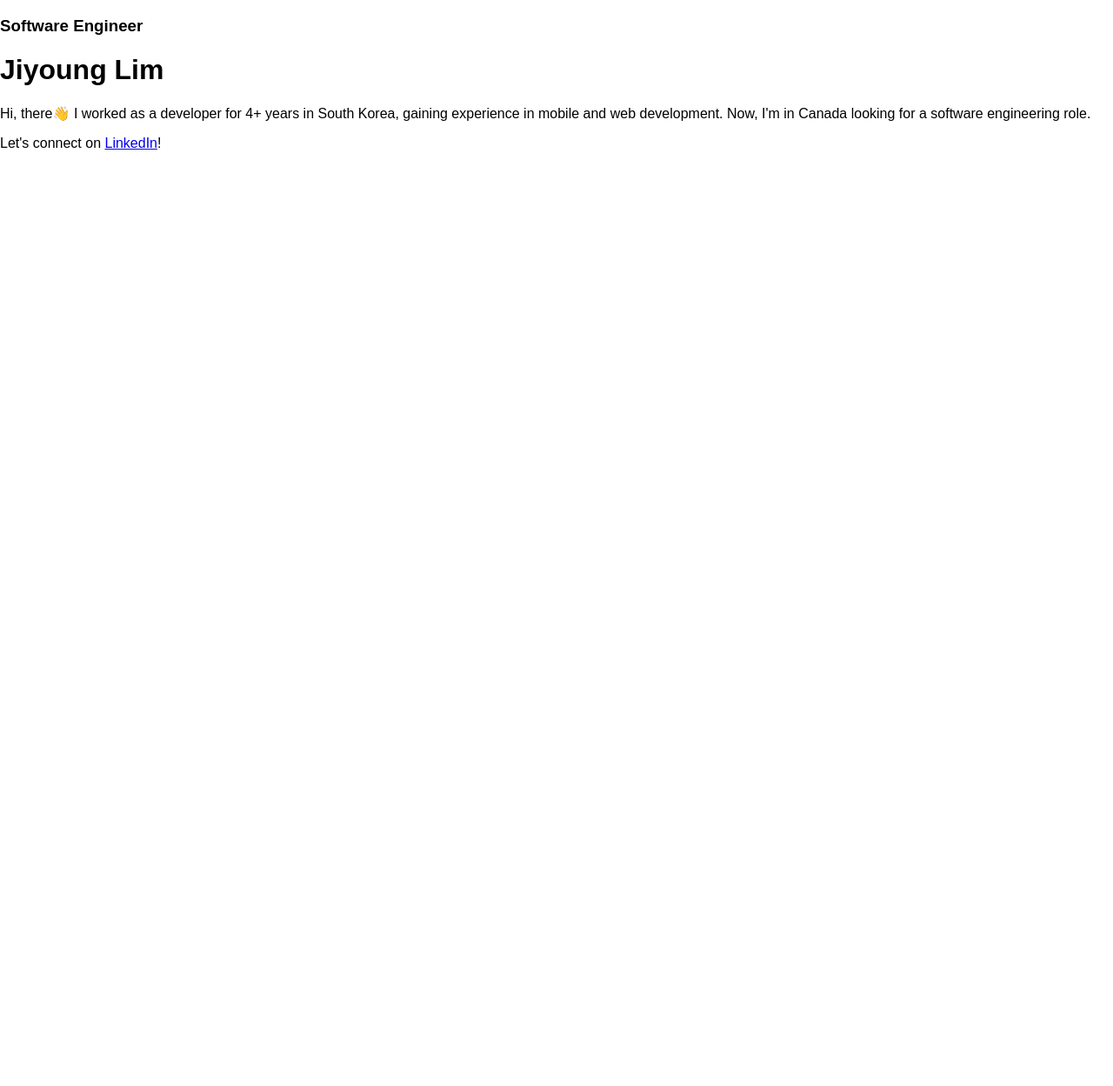
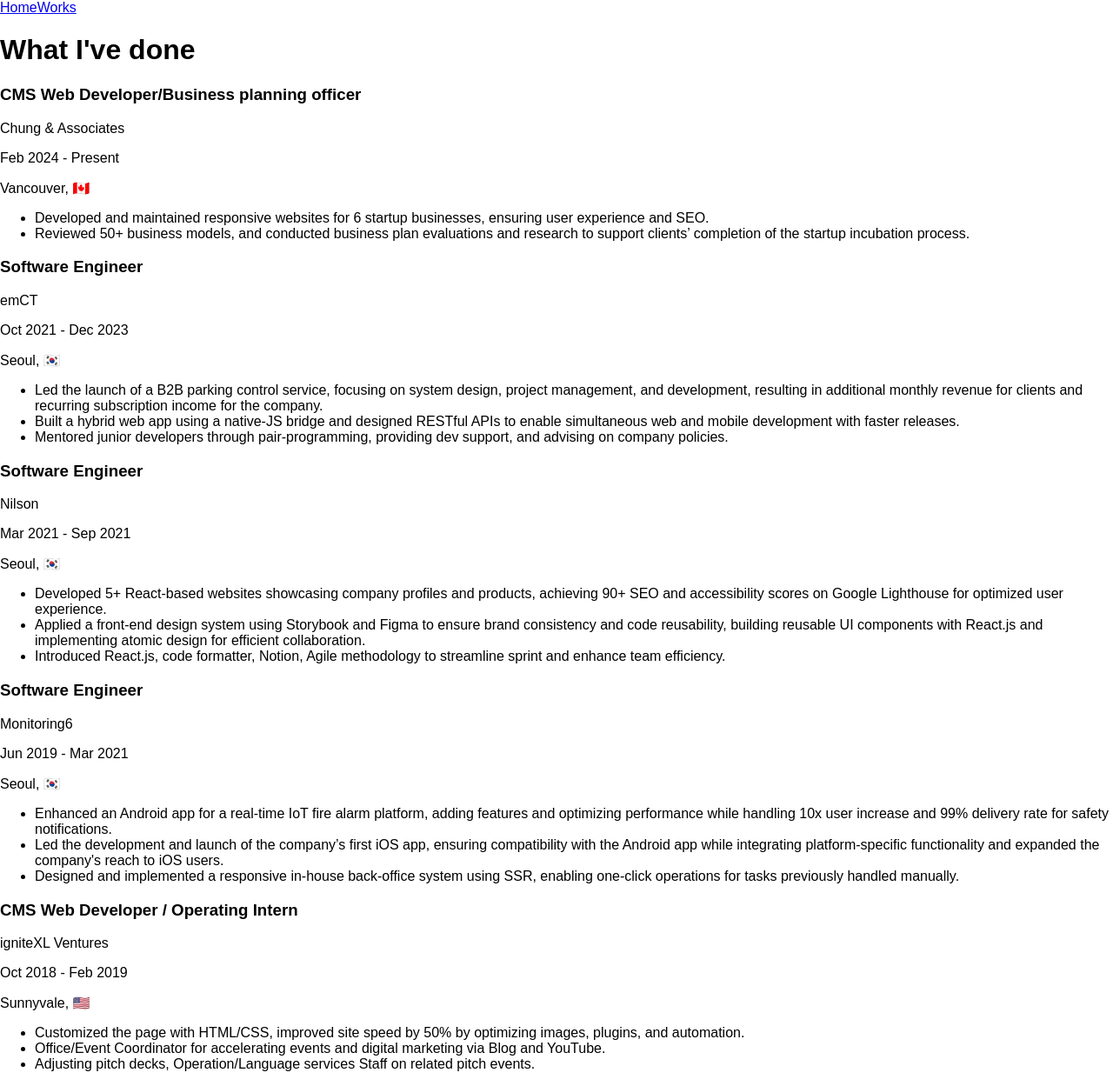
Before and after one commit to jylim-dev/jylim-dev.github.io, a React (Vite) app: page /works in a window 1280 px wide. Shown: the whole page at 87% size. Before the commit the page ends 800 px from the top, so only its background shows below. Built offline with nearby package versions, Linux system fonts and the light colour scheme; a web font is replaced by a local one.

Commit message:
add works

```diff
--- a/src/features/about/Container.tsx
+++ b/src/features/about/Container.tsx
@@ -1,5 +1,26 @@
 const AboutContainer = () => {
-  return <div></div>;
+  return (
+    <main>
+      <h3>Software Engineer</h3>
+      <h1>Jiyoung Lim</h1>
+      <p>
+        Hi, there👋 I worked as a developer for 4+ years in South Korea, gaining
+        experience in mobile and web development. Now, I'm in Canada looking for
+        a software engineering role.
+      </p>
+      <p>
+        Let's connect on{" "}
+        <a
+          href="https://www.linkedin.com/in/g0lim/"
+          target="_blank"
+          rel="noopener noreferrer"
+        >
+          LinkedIn
+        </a>
+        !
+      </p>
+    </main>
+  );
 };
 
 export default AboutContainer;
--- a/src/features/app/Container.tsx
+++ b/src/features/app/Container.tsx
@@ -1,29 +1,8 @@
+import { RouterProvider } from "react-router-dom";
+import Router from "./Router";
+
 function AppContainer() {
-  return (
-    <div className="App">
-      <header></header>
-      <main>
-        <h3>Software Engineer</h3>
-        <h1>Jiyoung Lim</h1>
-        <p>
-          Hi, there👋 I worked as a developer for 4+ years in South Korea,
-          gaining experience in mobile and web development. Now, I'm in Canada
-          looking for a software engineering role.
-        </p>
-        <p>
-          Let's connect on{" "}
-          <a
-            href="https://www.linkedin.com/in/g0lim/"
-            target="_blank"
-            rel="noopener noreferrer"
-          >
-            LinkedIn
-          </a>
-          !
-        </p>
-      </main>
-    </div>
-  );
+  return <RouterProvider router={Router} />;
 }
 
 export default AppContainer;
--- a/src/features/app/Router.tsx
+++ b/src/features/app/Router.tsx
@@ -5,19 +5,21 @@ import {
   createRoutesFromElements,
 } from "react-router-dom";
 import AboutContainer from "../about/Container";
+import WorksContainer from "../works/Container";
+import LayoutContainer from "../shared/layout/Container";
 
 const router = createRoutesFromElements(
   <Route
-    path="/"
-    // element={
-    //   <Suspense>
-    //     <LayoutContainer />
-    //     <ModalContainer />
-    //   </Suspense>
-    // }
+    element={
+      <Suspense>
+        <LayoutContainer />
+        {/* <ModalContainer /> */}
+      </Suspense>
+    }
     // errorElement={<ErrorContainer />}
   >
     <Route index element={<AboutContainer />} />
+    <Route path="works" element={<WorksContainer />} />
     {/* <Route path="*" element={<NotFound />} /> */}
   </Route>,
 );
--- /dev/null
+++ b/src/features/shared/layout/Container.tsx
@@ -0,0 +1,18 @@
+import { FunctionComponent } from "react";
+import { Link, Outlet } from "react-router-dom";
+
+const LayoutContainer: FunctionComponent = () => {
+  return (
+    <div className="layout-container">
+      <header>
+        <nav>
+          <Link to="/">Home</Link>
+          <Link to="/works">Works</Link>
+        </nav>
+      </header>
+      <Outlet />
+    </div>
+  );
+};
+
+export default LayoutContainer;
--- /dev/null
+++ b/src/features/works/Container.tsx
@@ -0,0 +1,118 @@
+const WorksContainer = () => {
+  return (
+    <main>
+      <h1>What I've done</h1>
+      <div>
+        <div>
+          <h3>CMS Web Developer/Business planning officer</h3>
+          <p>Chung & Associates</p>
+          <p>Feb 2024 - Present</p>
+          <p>Vancouver, 🇨🇦</p>
+          <ul>
+            <li>
+              Developed and maintained responsive websites for 6 startup
+              businesses, ensuring user experience and SEO.
+            </li>
+            <li>
+              Reviewed 50+ business models, and conducted business plan
+              evaluations and research to support clients’ completion of the
+              startup incubation process.
+            </li>
+          </ul>
+        </div>
+        <div>
+          <h3>Software Engineer</h3>
+          <p>emCT</p>
+          <p>Oct 2021 - Dec 2023</p>
+          <p>Seoul, 🇰🇷</p>
+          <ul>
+            <li>
+              Led the launch of a B2B parking control service, focusing on
+              system design, project management, and development, resulting in
+              additional monthly revenue for clients and recurring subscription
+              income for the company.
+            </li>
+            <li>
+              Built a hybrid web app using a native-JS bridge and designed
+              RESTful APIs to enable simultaneous web and mobile development
+              with faster releases.
+            </li>
+            <li>
+              Mentored junior developers through pair-programming, providing dev
+              support, and advising on company policies.
+            </li>
+          </ul>
+        </div>
+        <div>
+          <h3>Software Engineer</h3>
+          <p>Nilson</p>
+          <p>Mar 2021 - Sep 2021</p>
+          <p>Seoul, 🇰🇷</p>
+          <ul>
+            <li>
+              Developed 5+ React-based websites showcasing company profiles and
+              products, achieving 90+ SEO and accessibility scores on Google
+              Lighthouse for optimized user experience.
+            </li>
+            <li>
+              Applied a front-end design system using Storybook and Figma to
+              ensure brand consistency and code reusability, building reusable
+              UI components with React.js and implementing atomic design for
+              efficient collaboration.
+            </li>
+            <li>
+              Introduced React.js, code formatter, Notion, Agile methodology to
+              streamline sprint and enhance team efficiency.
+            </li>
+          </ul>
+        </div>
+        <div>
+          <h3>Software Engineer</h3>
+          <p>Monitoring6</p>
+          <p>Jun 2019 - Mar 2021</p>
+          <p>Seoul, 🇰🇷</p>
+          <ul>
+            <li>
+              Enhanced an Android app for a real-time IoT fire alarm platform,
+              adding features and optimizing performance while handling 10x user
+              increase and 99% delivery rate for safety notifications.
+            </li>
+            <li>
+              Led the development and launch of the company’s first iOS app,
+              ensuring compatibility with the Android app while integrating
+              platform-specific functionality and expanded the company's reach
+              to iOS users.
+            </li>
+            <li>
+              Designed and implemented a responsive in-house back-office system
+              using SSR, enabling one-click operations for tasks previously
+              handled manually.
+            </li>
+          </ul>
+        </div>
+        <div>
+          <h3>CMS Web Developer / Operating Intern</h3>
+          <p>igniteXL Ventures</p>
+          <p>Oct 2018 - Feb 2019</p>
+          <p>Sunnyvale, 🇺🇸</p>
+          <ul>
+            <li>
+              Customized the page with HTML/CSS, improved site speed by 50% by
+              optimizing images, plugins, and automation.
+            </li>
+            <li>
+              Office/Event Coordinator for accelerating events and digital
+              marketing via Blog and YouTube.
+            </li>
+            <li>
+              Adjusting pitch decks, Operation/Language services Staff on
+              related pitch events.
+            </li>
+          </ul>
+        </div>
+      </div>
+    </main>
+  );
+};
+
+export default WorksContainer;
```
